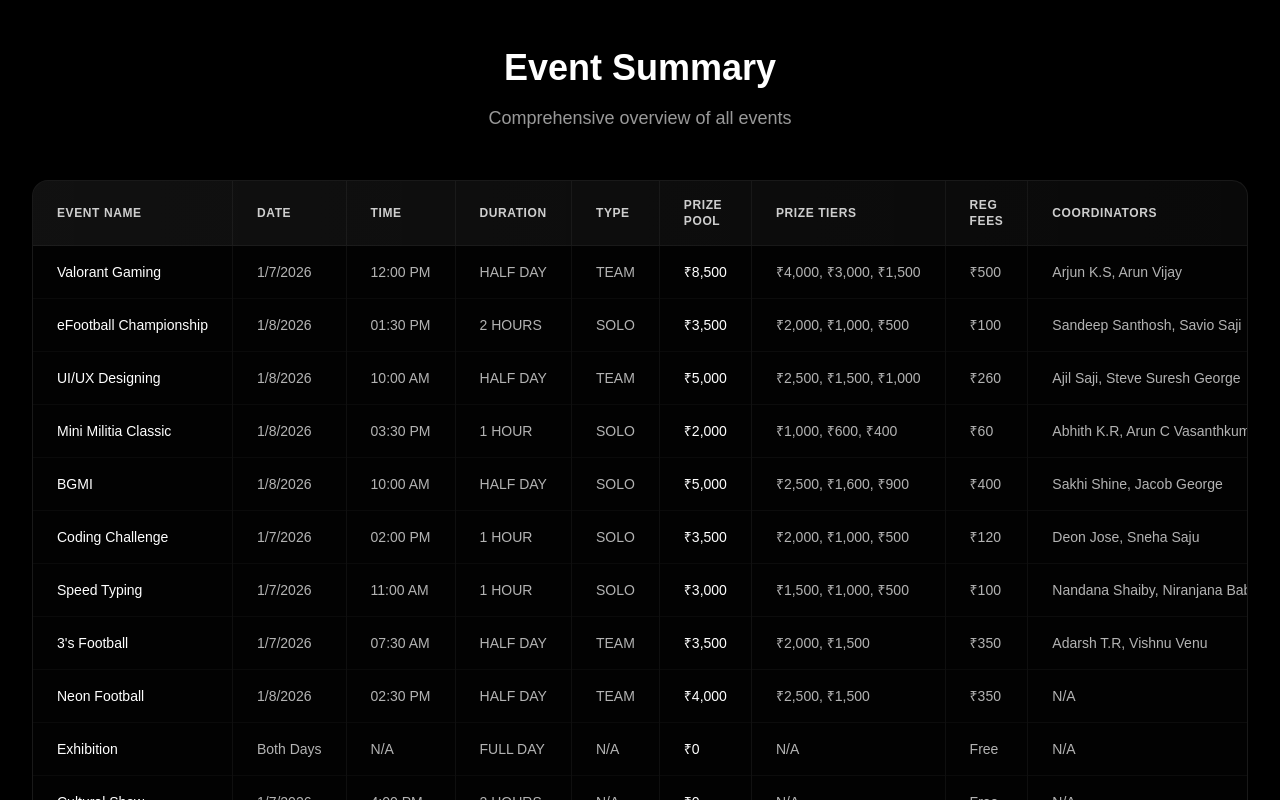
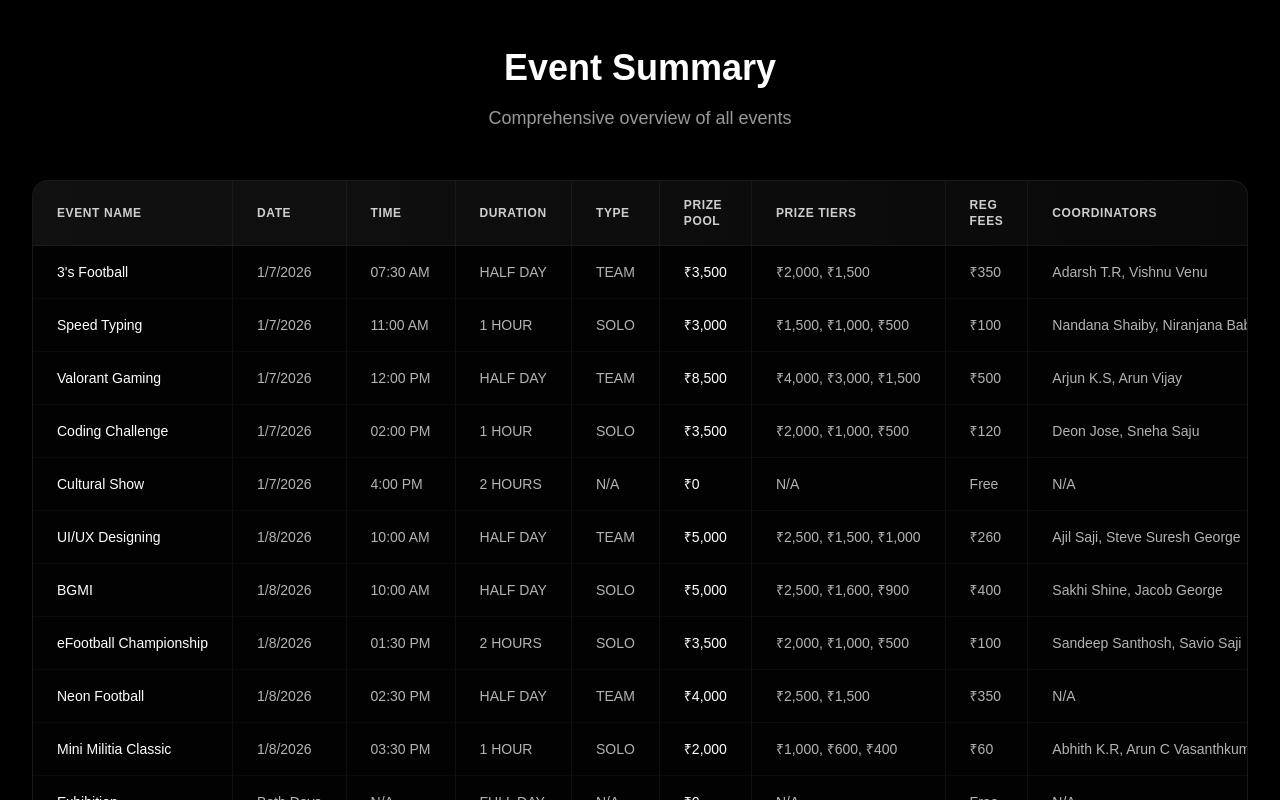
Before and after one commit to JittoJoseph/BVM-TicketingPlatform, a Next.js app: page /organizers/event-summary in a window 1280 px wide. Shown: the top 800 px of the page. Built offline with nearby package versions, Linux system fonts and the light colour scheme.

Commit message:
Sort events by date and time in EventSummaryPage

```diff
--- a/src/app/organizers/event-summary/page.tsx
+++ b/src/app/organizers/event-summary/page.tsx
@@ -8,6 +8,32 @@ export default function EventSummaryPage() {
   const [selectedEvent, setSelectedEvent] = useState<(typeof EVENTS)[0] | null>(
     null
   );
+
+  const convertToMinutes = (timeStr: string): number => {
+    const [time, period] = timeStr.split(" ");
+    let [hours, minutes] = time.split(":").map(Number);
+    if (period === "PM" && hours !== 12) hours += 12;
+    if (period === "AM" && hours === 12) hours = 0;
+    return hours * 60 + minutes;
+  };
+
+  const sortedEvents = [...EVENTS].sort((a, b) => {
+    const isMultiA = a.dates.length > 1;
+    const isMultiB = b.dates.length > 1;
+    if (isMultiA && !isMultiB) return 1; // multi-day after single-day
+    if (!isMultiA && isMultiB) return -1; // single-day before multi-day
+    // Both same type, sort by date and time
+    const dateA = new Date(a.dates[0]);
+    const dateB = new Date(b.dates[0]);
+    if (dateA < dateB) return -1;
+    if (dateA > dateB) return 1;
+    // Same date, compare startTime
+    if (!a.startTime) return 1;
+    if (!b.startTime) return -1;
+    const timeA = convertToMinutes(a.startTime);
+    const timeB = convertToMinutes(b.startTime);
+    return timeA - timeB;
+  });
 
   return (
     <div className="min-h-screen bg-black py-12">
@@ -54,7 +80,7 @@ export default function EventSummaryPage() {
                 </tr>
               </thead>
               <tbody className="bg-black/50 divide-y divide-white/[0.03]">
-                {EVENTS.map((event, index) => (
+                {sortedEvents.map((event, index) => (
                   <tr
                     key={event.id}
                     onClick={() => setSelectedEvent(event)}
```
